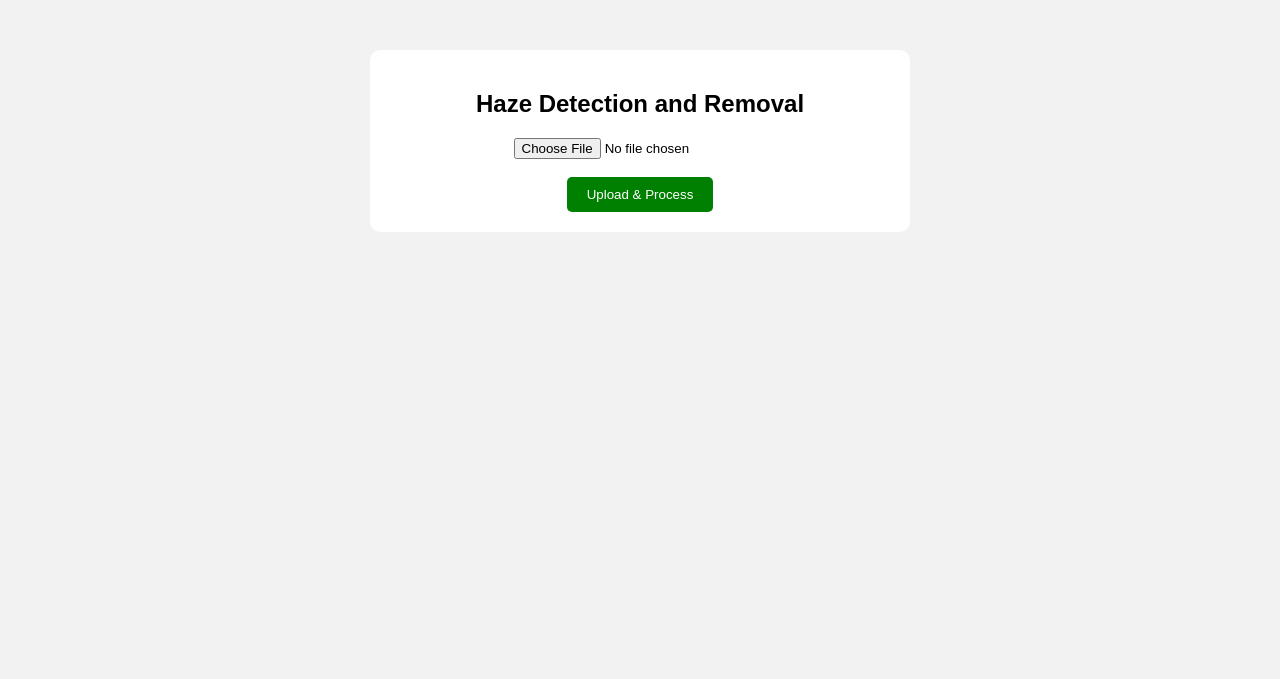
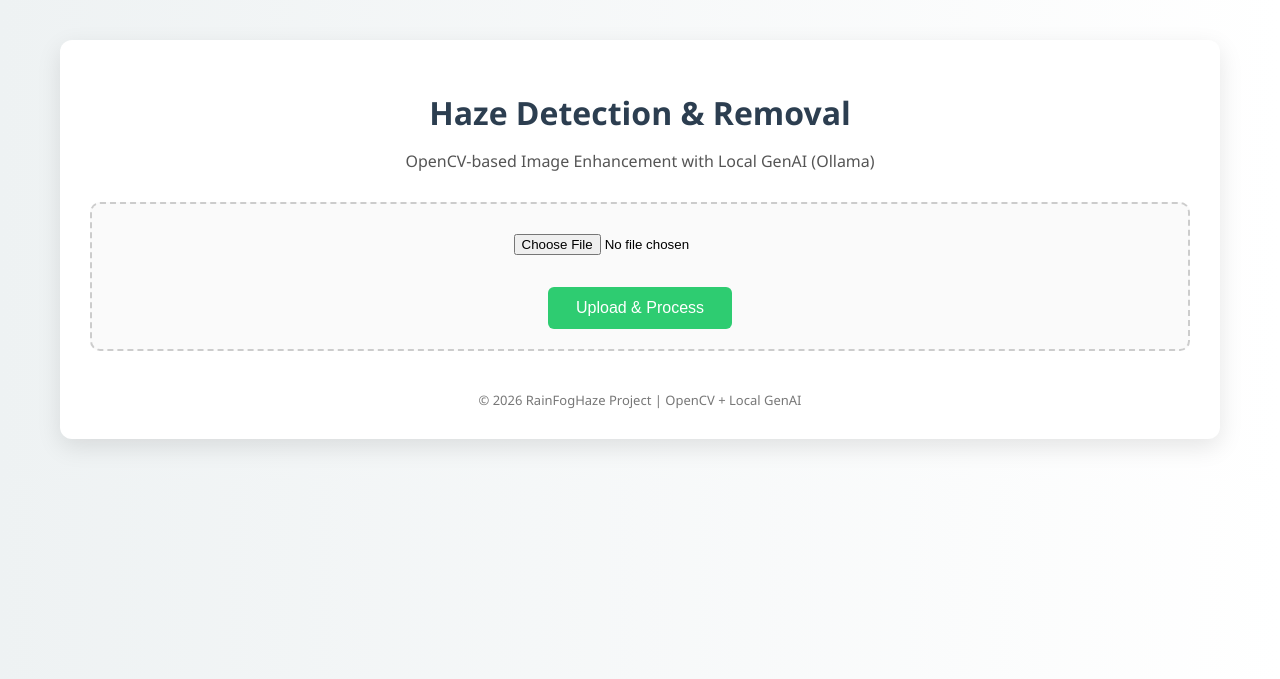
Before and after one commit to hw1ck/RainFogHaze-OpenCV-GenAI, a Django app: page / in a window 1280 px wide. Shown: the top 679 px of the page. Run offline with Django 5.2, Linux system fonts and the light colour scheme.

Commit message:
Update index.html

```diff
--- a/templates/index.html
+++ b/templates/index.html
@@ -1,60 +1,177 @@
 <!DOCTYPE html>
-<html>
+<html lang="en">
 <head>
-    <title>Rain, Fog and Haze Removal</title>
+    <meta charset="UTF-8">
+    <title>Haze Detection & Removal</title>
+
     <style>
         body {
-            font-family: Arial;
-            background-color: #f2f2f2;
+            font-family: "Segoe UI", Arial, sans-serif;
+            background: linear-gradient(to right, #eef2f3, #ffffff);
+            margin: 0;
+            padding: 0;
+        }
+
+        .container {
+            max-width: 1100px;
+            margin: 40px auto;
+            background: #ffffff;
+            padding: 30px;
+            border-radius: 12px;
+            box-shadow: 0 8px 25px rgba(0,0,0,0.1);
+        }
+
+        h1 {
+            text-align: center;
+            margin-bottom: 10px;
+            color: #2c3e50;
+        }
+
+        p.subtitle {
+            text-align: center;
+            color: #555;
+            margin-bottom: 30px;
+        }
+
+        .upload-box {
+            text-align: center;
+            margin-bottom: 40px;
+            padding: 20px;
+            border: 2px dashed #ccc;
+            border-radius: 10px;
+            background-color: #fafafa;
+        }
+
+        input[type="file"] {
+            margin: 10px 0;
+        }
+
+        button {
+            padding: 12px 28px;
+            background: #2ecc71;
+            color: white;
+            border: none;
+            border-radius: 6px;
+            font-size: 16px;
+            cursor: pointer;
+            transition: background 0.3s ease;
+        }
+
+        button:hover {
+            background: #27ae60;
+        }
+
+        .results {
+            margin-top: 30px;
+        }
+
+        .image-row {
+            display: flex;
+            justify-content: space-between;
+            gap: 20px;
+            margin-top: 20px;
+        }
+
+        .image-box {
+            width: 48%;
             text-align: center;
         }
-        .box {
-            background: white;
-            width: 500px;
-            margin: 50px auto;
+
+        .image-box h3 {
+            margin-bottom: 10px;
+            color: #34495e;
+        }
+
+        .image-box img {
+            width: 100%;
+            border-radius: 8px;
+            border: 1px solid #ddd;
+        }
+
+        .genai-box {
+            margin-top: 30px;
+            background: #f4f6f8;
             padding: 20px;
-            border-radius: 10px;
+            border-radius: 8px;
         }
-        button {
-            padding: 10px 20px;
-            background: green;
-            color: white;
-            border: none;
-            border-radius: 5px;
-            cursor: pointer;
+
+        .genai-box h3 {
+            margin-bottom: 10px;
+            color: #2c3e50;
         }
-        img {
+
+        pre {
+            white-space: pre-wrap;
+            word-wrap: break-word;
+            font-size: 14px;
+            color: #333;
+        }
+
+        .error {
             margin-top: 20px;
-            width: 100%;
+            color: red;
+            font-weight: bold;
+            text-align: center;
+        }
+
+        footer {
+            margin-top: 40px;
+            text-align: center;
+            color: #777;
+            font-size: 13px;
         }
     </style>
 </head>
+
 <body>
 
-<div class="box">
-    <h2>Haze Detection and Removal</h2>
+<div class="container">
 
+    <h1>Haze Detection & Removal</h1>
+    <p class="subtitle">
+        OpenCV-based Image Enhancement with Local GenAI (Ollama)
+    </p>
+
+    <div class="upload-box">
         <form method="POST" enctype="multipart/form-data">
             {% csrf_token %}
             <input type="file" name="image" required>
             <br><br>
             <button type="submit">Upload & Process</button>
         </form>
+    </div>
 
     {% if baseline %}
+    <div class="results">
+
+        <div class="image-row">
+            <div class="image-box">
                 <h3>OpenCV Baseline Output</h3>
-        <img src="/{{ baseline }}" width="45%">
+                <img src="/{{ baseline }}" alt="OpenCV Baseline Output">
+            </div>
 
+            <div class="image-box">
                 <h3>GenAI Guided OpenCV Output</h3>
-        <img src="/{{ guided }}" width="45%">
+                <img src="/{{ guided }}" alt="GenAI Guided Output">
+            </div>
+        </div>
 
-        <h3>GenAI Analysis</h3>
+        <div class="genai-box">
+            <h3>GenAI Weather Analysis</h3>
             <pre>{{ genai }}</pre>
+        </div>
+
+    </div>
     {% endif %}
 
     {% if error %}
-        <p style="color:red; font-weight:bold;">{{ error }}</p>
+        <div class="error">{{ error }}</div>
     {% endif %}
+
+    <footer>
+        © 2026 RainFogHaze Project | OpenCV + Local GenAI
+    </footer>
+
 </div>
 
 </body>
```
Lines whose indentation alone changed are shown as unchanged.
